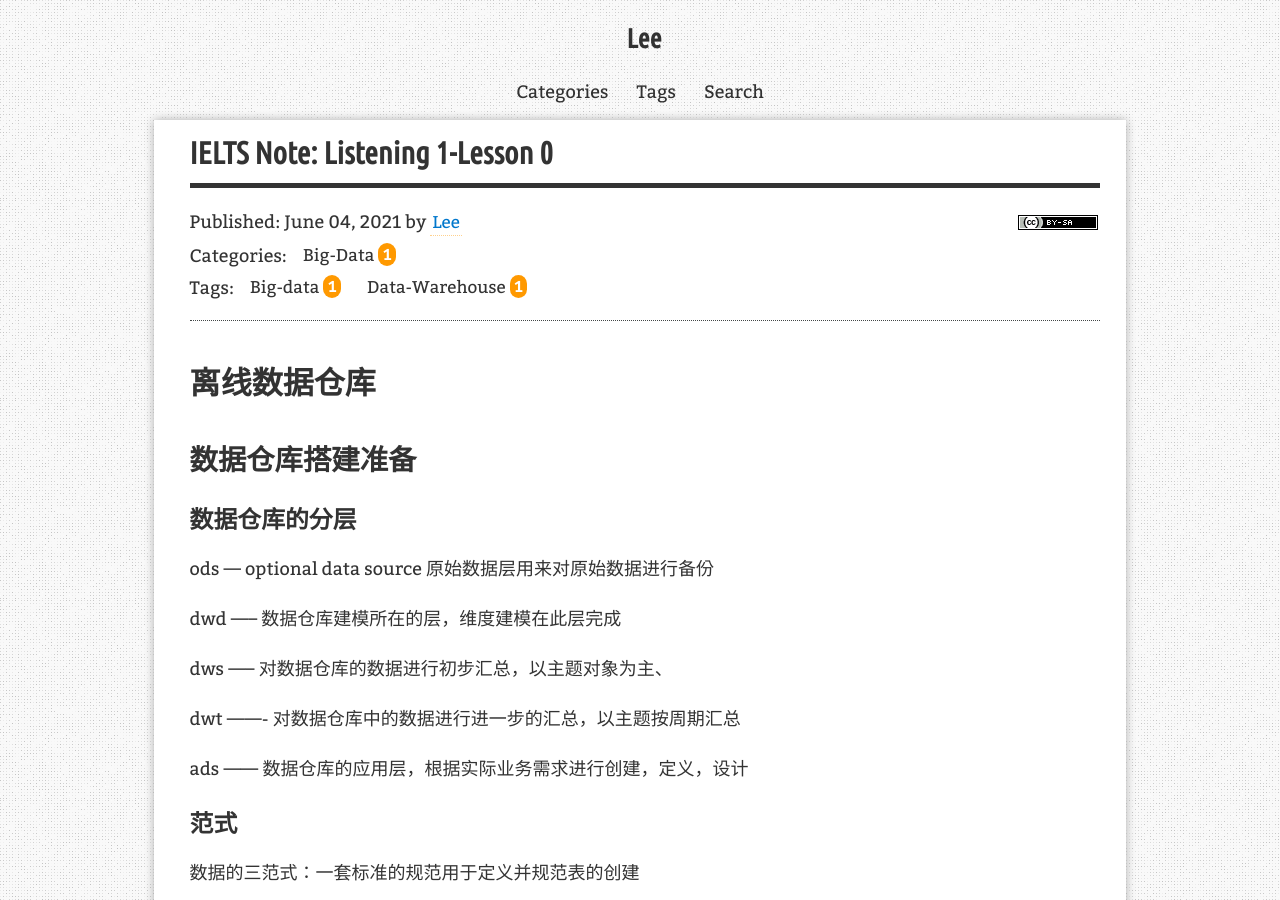
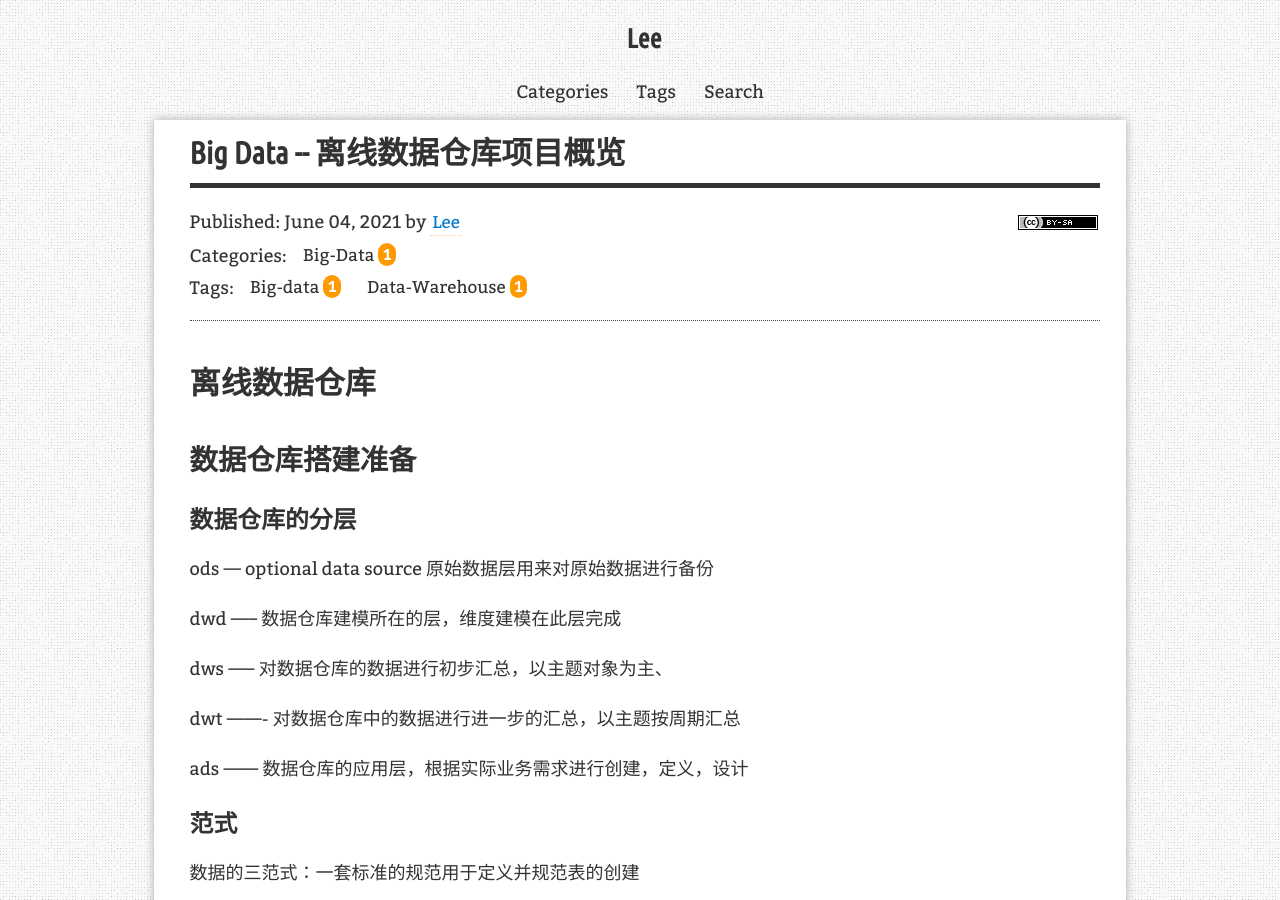
Before and after one commit to Yuhong-Lee/Yuhong-Lee.github.io, a Jekyll site: the page built from _posts/2021-06-04-Learn-BigData-离线数据仓库.md, in a window 1280 px wide and 900 px high. Built offline with Jekyll 4.4.1, drawn with Linux system fonts in a browser that asks for light colours; comment, search, counter and statistics services are not loaded.

Commit message:
Datawarehouse

```diff
--- a/_posts/2021-06-04-Learn-BigData-离线数据仓库.md
+++ b/_posts/2021-06-04-Learn-BigData-离线数据仓库.md
@@ -1,7 +1,7 @@
 ---
 layout: post
-title: "IELTS Note: Listening 1-Lesson 0"
-description: "Introduce The Listening Exam of IELTS"
+title: "Big Data -- 离线数据仓库项目概览"
+description: "对于离线数据仓库的总结"
 categories: [Big-Data]
 tags: [Big-data, Data-Warehouse]
 author: Lee
```
